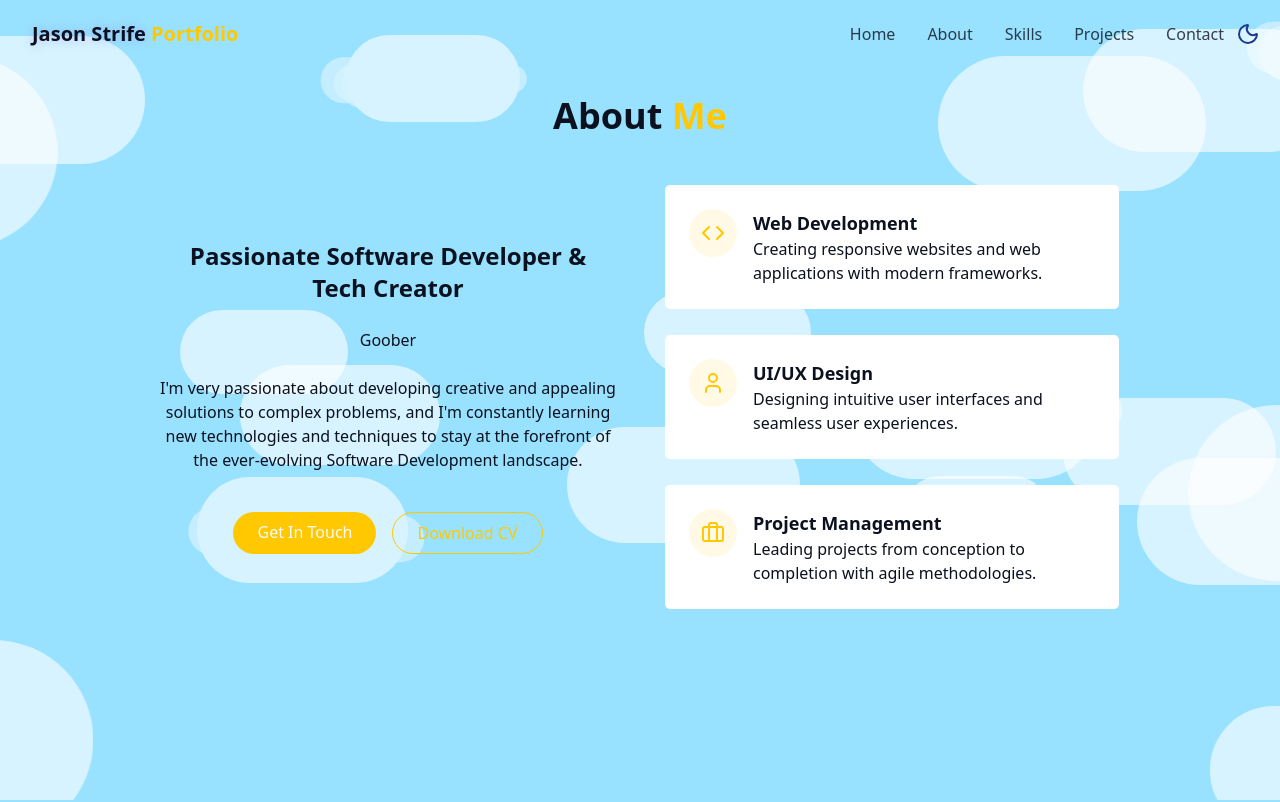
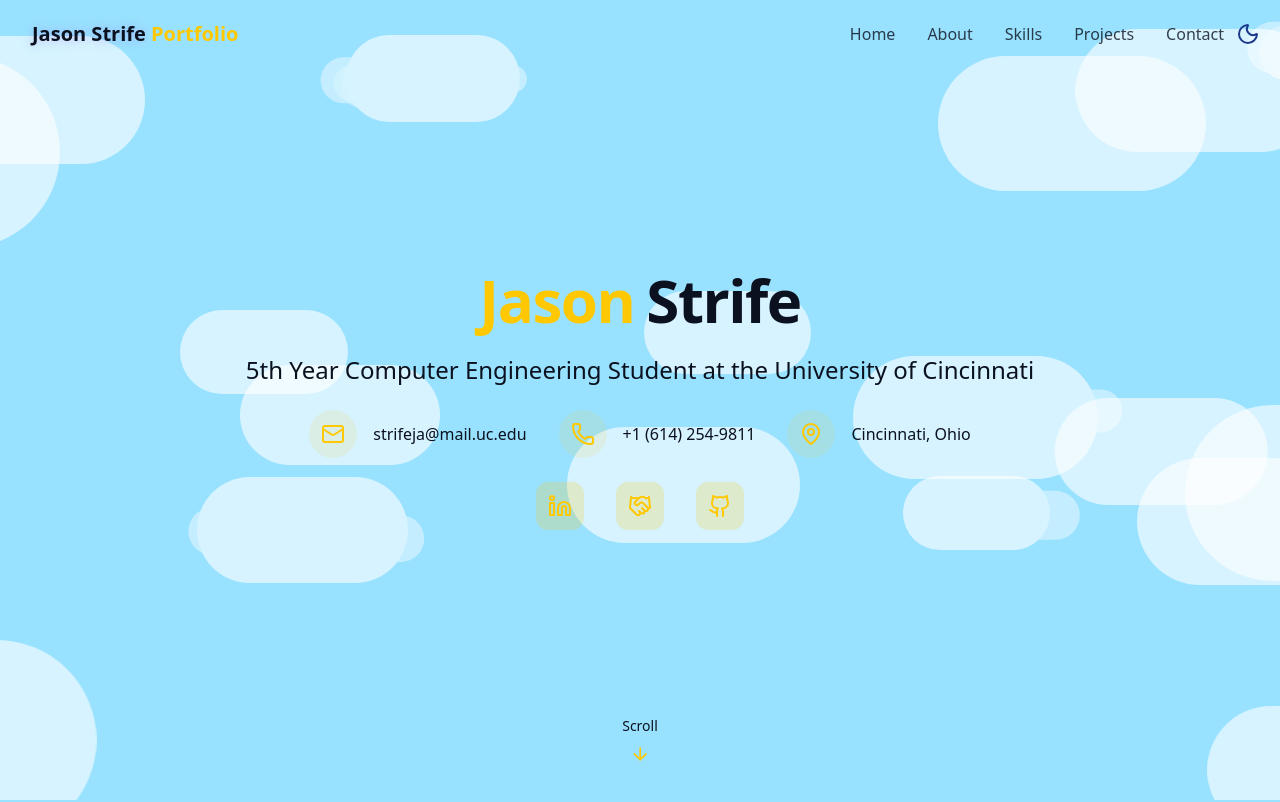
Before and after one commit to strifeja/react-tailwind-personal-portfolio, a React (Vite) app: page / in a window 1280 px wide. Shown: the top 802 px of the page. Built offline with nearby package versions, Linux system fonts and the light colour scheme.

Commit message:
New HeroSection

```diff
--- /dev/null
+++ b/src/Components/HeroSection.jsx
@@ -0,0 +1,127 @@
+import {
+  ArrowDown,
+  Github,
+  Handshake,
+  Linkedin,
+  Mail,
+  MapPin,
+  Phone
+} from "lucide-react";
+
+const HeroSection = () => {
+  return (
+    <section
+      id="hero"
+      className="relative min-h-screen flex flex-col items-center justify-center px-4"
+    >
+      <div className="container max-w-4xl mx-auto text-center z-10">
+        <div className="space-y-6">
+          <h1 className="text-4xl md:text-6xl font-bold tracking-tight">
+            <span className="opacity-0 animate-fade-in-delay-2 text-primary">
+              Jason
+            </span>
+            <span className="text-gradient ml-3 opacity-0 animate-fade-in-delay-3">
+              Strife
+            </span>
+          </h1>
+
+          <p className="text-xl md:text-2xl text-muted-foreground max-2-2xl">
+            5th Year Computer Engineering Student at the University of
+            Cincinnati
+          </p>
+
+          {/* Mail, Phone, Location */}
+          <div className="flex flex-col sm:flex-row sm:items-center justify-center sm:space-x-8 sm:space-y-0 space-y-2">
+            {/* Email Block*/}
+            <div className="flex items-center space-x-4">
+              <div className="p-3 rounded-full bg-primary/10">
+                <Mail className="h-6 w-6 text-primary" />
+              </div>
+
+              <div>
+                <a
+                  href="mailto:strifeja@mail.uc.edu"
+                  className="text-muted-foreground hover:text-primary transition-colors"
+                >
+                  strifeja@mail.uc.edu
+                </a>
+              </div>
+            </div>
+
+            {/* Phone Block */}
+            <div className="flex items-center space-x-4">
+              <div className="p-3 rounded-full bg-primary/10">
+                <Phone className="h-6 w-6 text-primary" />
+              </div>
+
+              <div>
+                <a
+                  href="tel:+16142549811"
+                  className="text-muted-foreground hover:text-primary transition-colors"
+                >
+                  +1 (614) 254-9811
+                </a>
+              </div>
+            </div>
+
+            {/* Location Block */}
+            <div className="flex items-center space-x-4">
+              <div className="p-3 rounded-full bg-primary/10">
+                <MapPin className="h-6 w-6 text-primary" />
+              </div>
+
+              <div>
+                <a className="text-muted-foreground transition-colors">
+                  Cincinnati, Ohio
+                </a>
+              </div>
+            </div>
+          </div>
+
+          {/* External Links */}
+          <div className="flex flex-wrap justify-center gap-x-4 gap-y-2 sm:gap-x-8 sm:flex-nowrap">
+            <div className="flex items-center space-x-4">
+              <a
+                className="p-3 rounded-xl bg-primary/20 hover:bg-foreground/10 transition-colors group"
+                href="https://www.linkedin.com/in/jason-strife-1b6843208"
+                target="_blank"
+                rel="noopener noreferrer"
+              >
+                <Linkedin className="h-6 w-6 text-primary group-hover:text-foreground transition-colors" />
+              </a>
+            </div>
+
+            <div className="flex items-center space-x-4">
+              <a
+                className="p-3 rounded-xl bg-primary/20 hover:bg-foreground/10 transition-colors group"
+                href="https://app.joinhandshake.com/profiles/ymmzt2"
+                target="_blank"
+                rel="noopener noreferrer"
+              >
+                <Handshake className="h-6 w-6 text-primary group-hover:text-foreground transition-colors" />
+              </a>
+            </div>
+
+            <div className="flex items-center space-x-4">
+              <a
+                className="p-3 rounded-xl bg-primary/20 hover:bg-foreground/10 transition-colors group"
+                href="https://github.com/strifeja"
+                target="_blank"
+                rel="noopener noreferrer"
+              >
+                <Github className="h-6 w-6 text-primary group-hover:text-foreground transition-colors" />
+              </a>
+            </div>
+          </div>
+        </div>
+      </div>
+
+      <div className="absolute bottom-8 left-1/2 transform -translate-x-1/2 flex flex-col items-center animate-bounce">
+        <span className="text-sm text-muted-foreground mb-2">Scroll</span>
+        <ArrowDown className="h-5 w-6 text-primary" />
+      </div>
+    </section>
+  );
+};
+
+export default HeroSection;
--- a/src/Pages/Home.jsx
+++ b/src/Pages/Home.jsx
@@ -1,6 +1,7 @@
 import { AboutSection } from "../Components/AboutSection";
 import { ContactSection } from "../Components/ContactSection";
 import { Footer } from "../Components/Footer";
+import HeroSection from "../Components/HeroSection";
 import { Navbar } from "../Components/Navbar";
 import { ProjectsSection } from "../Components/ProjectsSection";
 import { SkillsSection } from "../Components/SkillsSection";
@@ -15,6 +16,7 @@
       <ThemeToggle />
       {/* Main Content */}
       <main>
+        <HeroSection />
         <AboutSection />
         <SkillsSection />
         <ProjectsSection />
```
